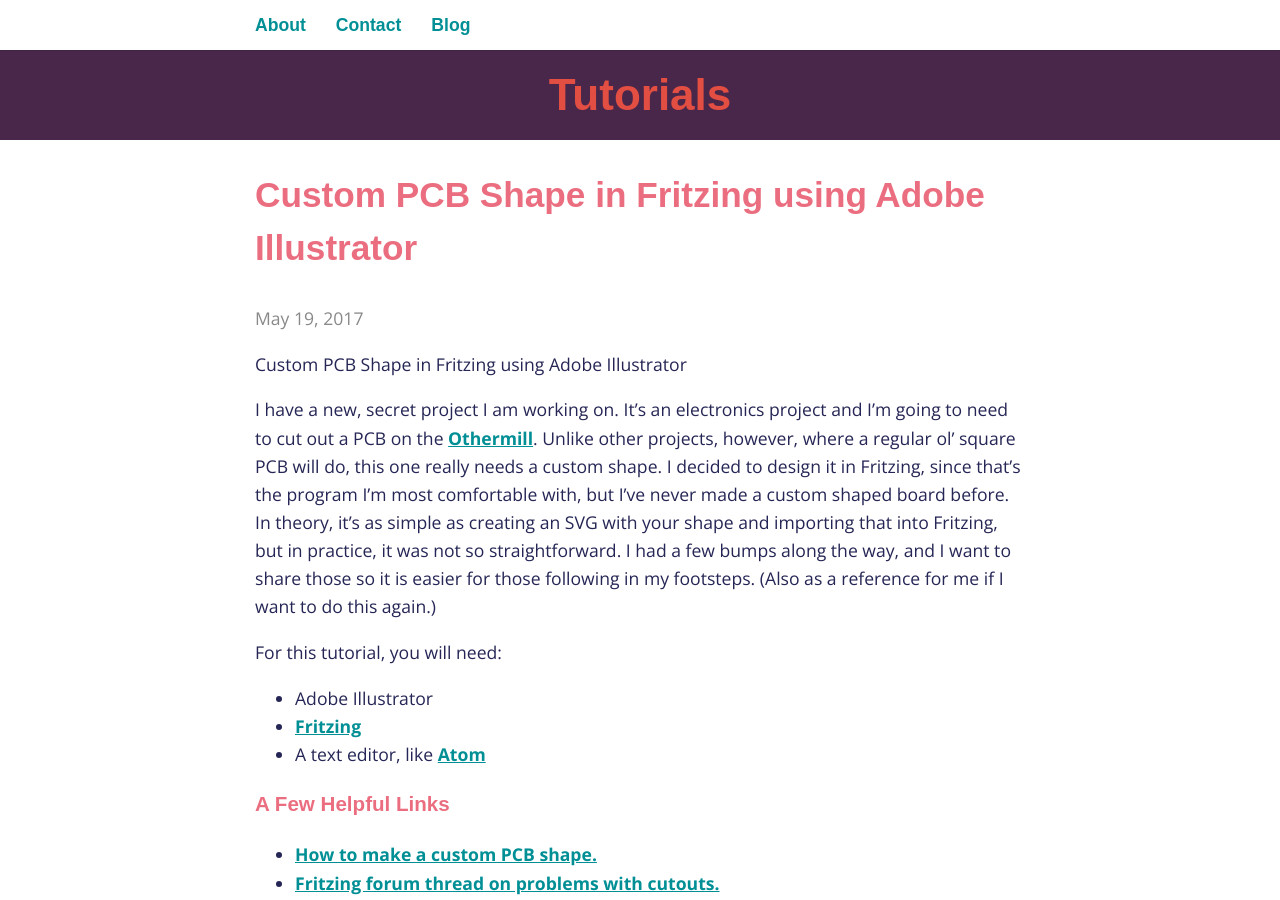
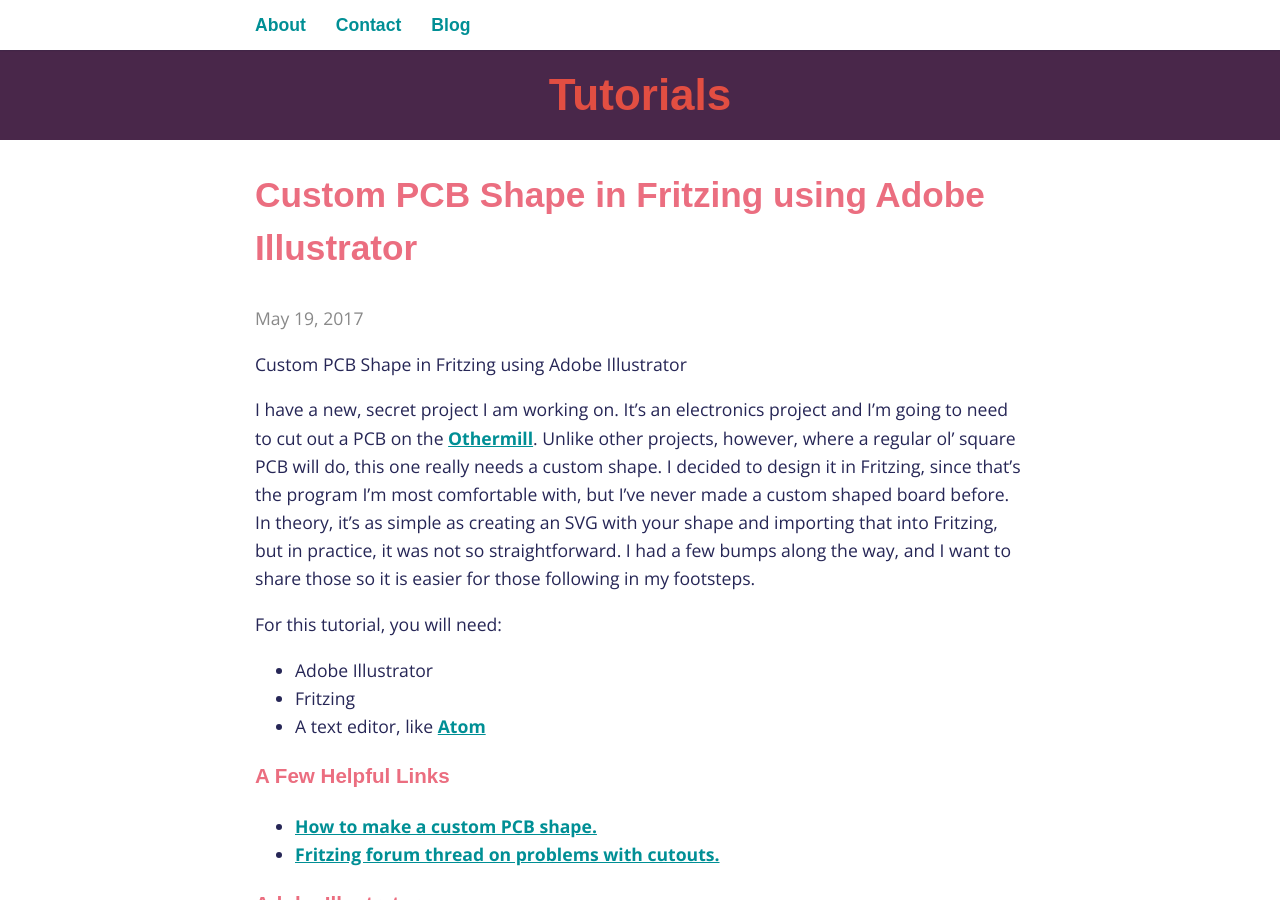
Before and after one commit to noahcoleman/tutorials, a Jekyll site: the page built from _posts/2017-11-30-CustomPCBShapeFritzing.md, in a window 1280 px wide and 900 px high. Built offline with Jekyll 4.4.1, drawn with Linux system fonts in a browser that asks for light colours; some web fonts are replaced; some of the changed text lies outside the part shown.

Commit message:
update text

```diff
--- a/_posts/2017-11-30-CustomPCBShapeFritzing.md
+++ b/_posts/2017-11-30-CustomPCBShapeFritzing.md
@@ -1,17 +1,17 @@
 ---
 layout: post
 title: Custom PCB Shape in Fritzing using Adobe Illustrator
-tags: fritzing, pcb, svg, illustrator, electronics, othermill, bantam, tools, design
+tags: fritzing, pcb, svg, illustrator, electronics,
 date:   2017-05-19 13:52:26 -0500
 
 ---
 {{page.title}}
 
-I have a new, secret project I am working on.  It's an electronics project and I'm going to need to cut out a PCB on the [Othermill](www.bantamtools.com).  Unlike other projects, however, where a regular ol' square PCB will do, this one really needs a custom shape.  I decided to design it in Fritzing, since that's the program I'm most comfortable with, but I've never made a custom shaped board before.  In theory, it's as simple as creating an SVG with your shape and importing that into Fritzing, but in practice, it was not so straightforward.  I had a few bumps along the way, and I want to share those so it is easier for those following in my footsteps. (Also as a reference for me if I want to do this again.)
+I have a new, secret project I am working on.  It's an electronics project and I'm going to need to cut out a PCB on the [Othermill](www.othermachine.co).  Unlike other projects, however, where a regular ol' square PCB will do, this one really needs a custom shape.  I decided to design it in Fritzing, since that's the program I'm most comfortable with, but I've never made a custom shaped board before.  In theory, it's as simple as creating an SVG with your shape and importing that into Fritzing, but in practice, it was not so straightforward.  I had a few bumps along the way, and I want to share those so it is easier for those following in my footsteps.
 
 For this tutorial, you will need:
 - Adobe Illustrator
-- [Fritzing](www.fritzing.org)
+- Fritzing
 - A text editor, like [Atom](www.atom.io)
 
 ### A Few Helpful Links
```
Also changed, not shown: other parts of _posts/2017-11-30-CustomPCBShapeFritzing.md (+1 -1 lines).
